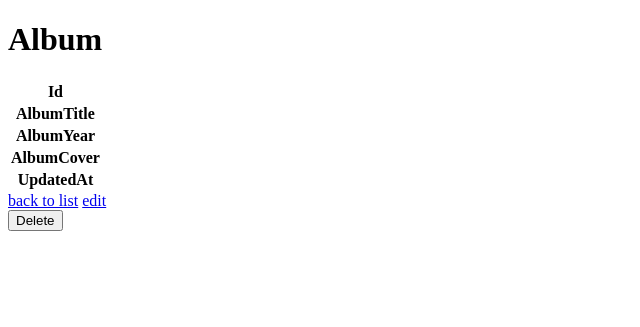
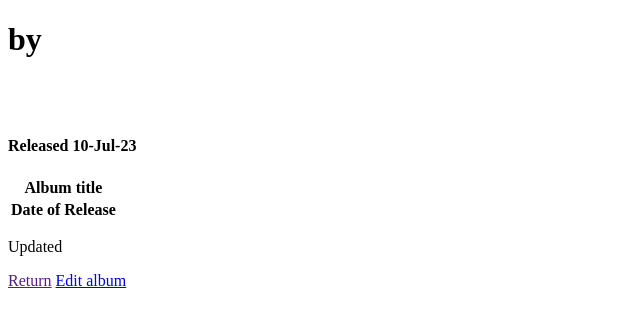
Before and after one commit to ElBarto444/black-metal-archives, a Symfony app: template templates/album/show.html.twig in a window 1280 px wide. Shown: the part 170-497 px from the top of the page, without its empty margins (0-640 px from the left). Run offline with Twig, Linux system fonts and the light colour scheme; the template is opened without the code that fills it, so the values that code supplies are empty; some libraries are stand-ins or nearby versions.

Commit message:
made beginning of album show

```diff
--- a/src/Controller/AlbumController.php
+++ b/src/Controller/AlbumController.php
@@ -45,10 +45,11 @@ class AlbumController extends AbstractController
     }
 
     #[Route('/{id}', name: 'app_album_show', methods: ['GET'])]
-    public function show(Album $album): Response
+    public function show(Album $album, Band $band): Response
     {
         return $this->render('album/show.html.twig', [
             'album' => $album,
+            'band' => $band,
         ]);
     }
 
--- a/templates/album/show.html.twig
+++ b/templates/album/show.html.twig
@@ -1,38 +1,49 @@
 {% extends 'base.html.twig' %}
 
-{% block title %}Album{% endblock %}
+{% block title %}Album
+{% endblock %}
 
 {% block body %}
-    <h1>Album</h1>
+	<div class="pt-5 mt-5">
+		<div class="container d-flex flex-column text-center align-items-center border border-primary rounded mb-4">
+			<h1 class="mt-2 pt-5 pb-4">{{ album.albumTitle }}
+				by
+				{{ album.bandName.bandName }}</h1>
 
+			<div class="container border rounded border-primary p-4 fs-5">
+				<div class="row">
+					<div class="col-6 text-center">
+						<div>
+							<img class="img my-5" style="height: 550px" src="{{ vich_uploader_asset(album, 'albumCoverFile') }}" alt="{{ album.albumCover }}">
+						</div>
+					</div>
+					<div class="col-6 text-center">
+						<div class="py-5"><img height="350" class="rounded" src="" alt=""></div>
+						<div>
+							<h4>Released
+								{{ album.albumYear|date('d-M-y') }}</h4>
+						</div>
+					</div>
+				</div>
 				<table class="table">
 					<tbody>
 						<tr>
-                <th>Id</th>
-                <td>{{ album.id }}</td>
-            </tr>
-            <tr>
-                <th>AlbumTitle</th>
+							<th>Album title</th>
 							<td>{{ album.albumTitle }}</td>
 						</tr>
 						<tr>
-                <th>AlbumYear</th>
+							<th>Date of Release</th>
 							<td>{{ album.albumYear ? album.albumYear|date('Y-m-d') : '' }}</td>
-            </tr>
-            <tr>
-                <th>AlbumCover</th>
-                <td>{{ album.albumCover }}</td>
-            </tr>
-            <tr>
-                <th>UpdatedAt</th>
-                <td>{{ album.updatedAt ? album.updatedAt|date('Y-m-d H:i:s') : '' }}</td>
 						</tr>
 					</tbody>
 				</table>
-
-    <a href="{{ path('app_album_index') }}">back to list</a>
-
-    <a href="{{ path('app_album_edit', {'id': album.id}) }}">edit</a>
-
-    {{ include('album/_delete_form.html.twig') }}
+				<p>Updated
+					{{ album.updatedAt ? album.updatedAt|date('Y-m-d H:i:s') : '' }}</p>
+			</div>
+			<div class="my-5 mx-3 d-flex justify-content-around w-100">
+				<a href="{{ app.request.headers.get('referer') }}" type="button" class="btn border border-primary btn-lg">Return</a>
+				<a href="{{ path('app_album_edit', {'id': album.id}) }}" type="button" class="btn border border-primary btn-lg">Edit album</a>
+			</div>
+		</div>
+	</div>
 {% endblock %}
```
Lines whose indentation alone changed are shown as unchanged.
